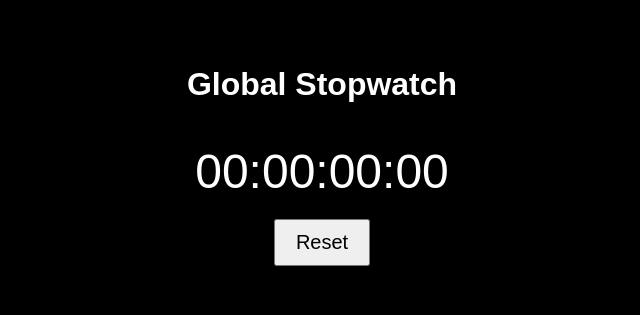
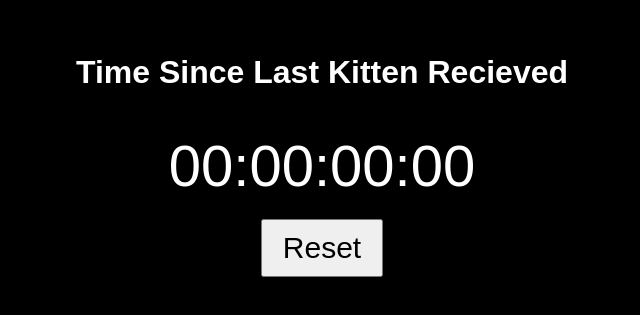
Before and after one commit to BraydenLittle/Kitten-Timer, a plain HTML site: page index.html in a window 1280 px wide. Shown: the part 253-568 px from the top of the page, without its empty margins (318-958 px from the left). Drawn offline with Linux system fonts and the light colour scheme; no server answers.

Commit message:
Rewritten display text

```diff
--- a/index.html
+++ b/index.html
@@ -2,8 +2,8 @@
 <html lang="en">
 <head>
   <meta charset="UTF-8">
-  <meta name="viewport" content="width=device-width, initial-scale=1.0">
-  <title>Global Stopwatch</title>
+  <meta name="viewport" content="width=device-width, initial-scale=1.5">
+  <title>Kitten Timer</title>
   <script src="https://www.gstatic.com/firebasejs/9.6.0/firebase-app-compat.js"></script>
   <script src="https://www.gstatic.com/firebasejs/9.6.0/firebase-database-compat.js"></script>
   <style>
@@ -19,11 +19,11 @@
       text-align: center;
     }
     #stopwatch {
-      font-size: 48px;
+      font-size: 58px;
       margin-top: 20px;
     }
     #resetButton {
-      font-size: 20px;
+      font-size: 30px;
       padding: 10px 20px;
       margin-top: 20px;
       cursor: pointer;
@@ -32,7 +32,7 @@
 </head>
 <body>
 
-  <h1>Global Stopwatch</h1>
+  <h1>Time Since Last Kitten Recieved</h1>
   <div id="stopwatch">00:00:00:00</div>
   <button id="resetButton">Reset</button>
 
```
